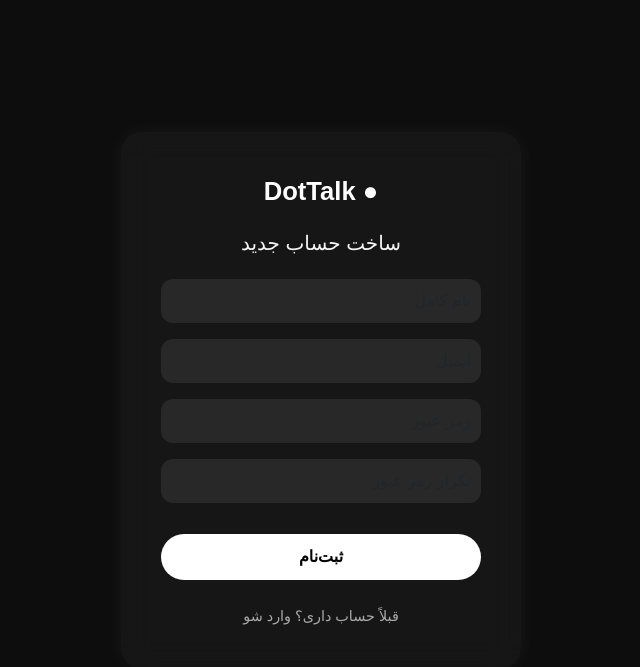
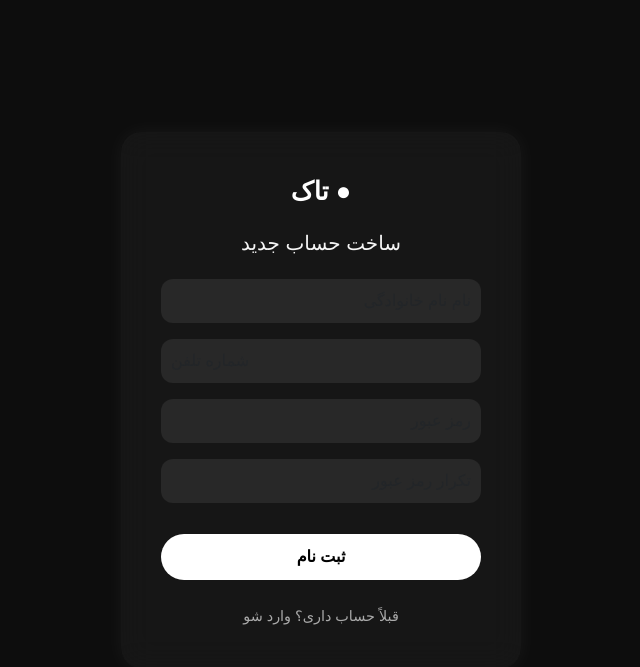
Before and after one commit to phoenixfamily/dottalk, a Django app: page /user/register/ in a window 1280 px wide. Shown: the top 667 px of the page, without its empty margins (319-959 px from the left). Run offline with Django 5.2, Linux system fonts and the light colour scheme.

Commit message:
first commit

```diff
--- a/templates/login.html
+++ b/templates/login.html
@@ -75,12 +75,12 @@
 <body>
 
   <div class="login-card">
-    <div class="logo">● DotTalk</div>
+    <div class="logo">● تاک</div>
     <h5 class="mb-4">ورود به حساب</h5>
     <form method="post">
       {% csrf_token %}
       <div class="mb-3">
-        <input type="email" class="form-control" placeholder="ایمیل" required>
+        <input type="email" class="form-control" placeholder="نام کاربری" required>
       </div>
       <div class="mb-3">
         <input type="password" class="form-control" placeholder="رمز عبور" required>
--- a/templates/register.html
+++ b/templates/register.html
@@ -75,15 +75,15 @@
 <body>
 
   <div class="register-card">
-    <div class="logo">● DotTalk</div>
+    <div class="logo">● تاک</div>
     <h5 class="mb-4">ساخت حساب جدید</h5>
     <form method="post">
       {% csrf_token %}
       <div class="mb-3">
-        <input type="text" class="form-control" placeholder="نام کامل" required>
+        <input type="text" class="form-control" placeholder="نام نام خانوادگی" required>
       </div>
       <div class="mb-3">
-        <input type="email" class="form-control" placeholder="ایمیل" required>
+        <input type="tel" class="form-control" placeholder="شماره تلفن" required>
       </div>
       <div class="mb-3">
         <input type="password" class="form-control" placeholder="رمز عبور" required>
@@ -91,7 +91,7 @@
       <div class="mb-3">
         <input type="password" class="form-control" placeholder="تکرار رمز عبور" required>
       </div>
-      <button type="submit" class="btn btn-main">ثبت‌نام</button>
+      <button type="submit" class="btn btn-main">ثبت ‌نام</button>
     </form>
     <div class="mt-4">
       <a href="{% url 'user:login' %}" class="alt-link">قبلاً حساب داری؟ وارد شو</a>
```
